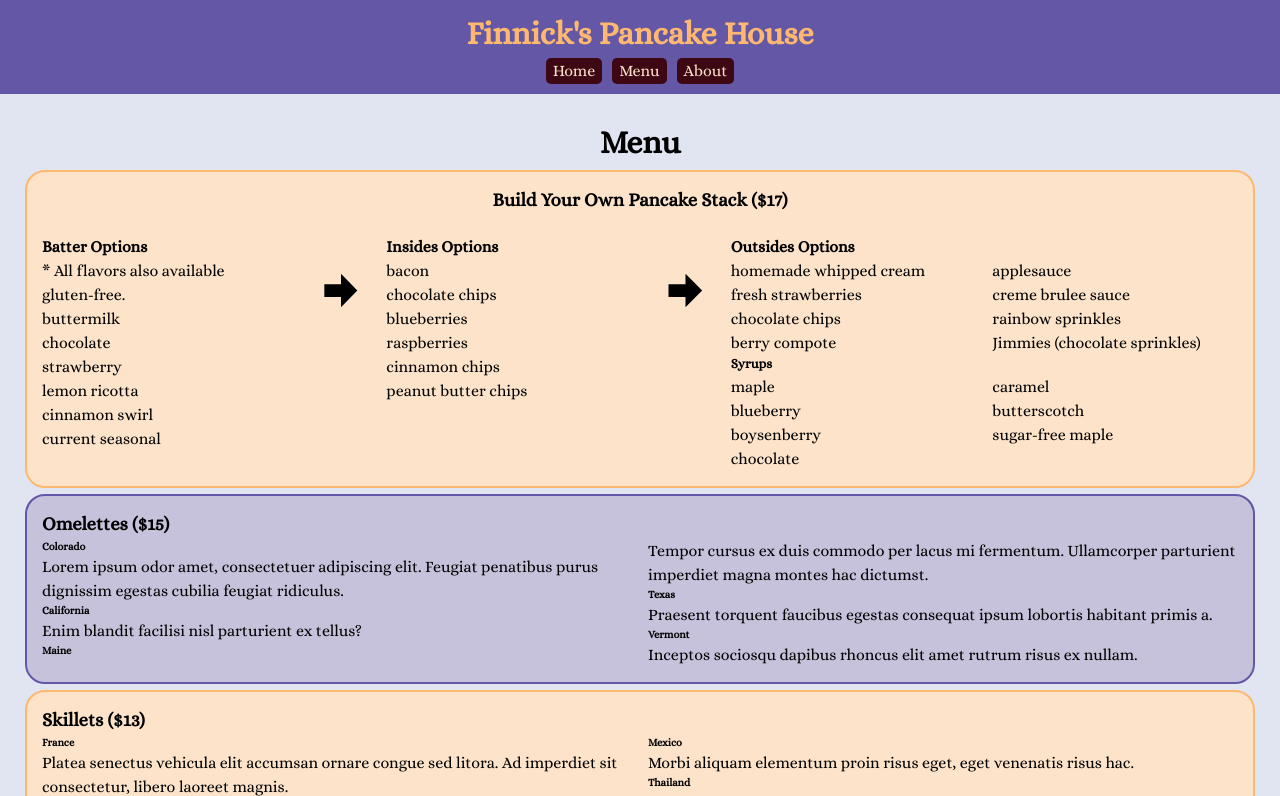
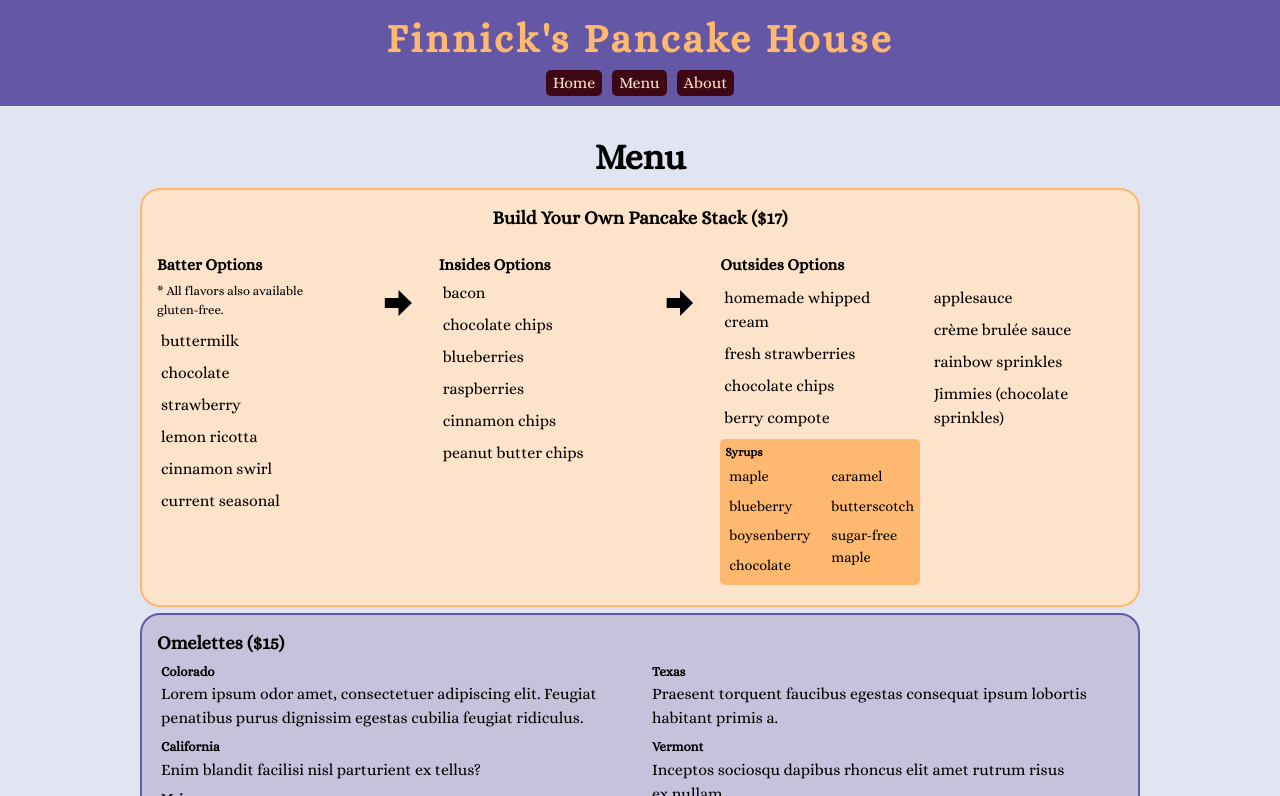
Before and after one commit to Liziloo/odin-restaurant-page, a website built with webpack: page src/template.html in a window 1280 px wide. Both pictures are taken after a click on the button "Menu". Shown: the top 796 px of the page. Built offline with nearby package versions, Linux system fonts and the light colour scheme.

Commit message:
Adjust menu sizing and layout

```diff
--- a/src/menu.js
+++ b/src/menu.js
@@ -2,7 +2,7 @@ import rightArrow from './arrow-right-bold.svg';
 
 const batters = ['buttermilk', 'chocolate', 'strawberry', 'lemon ricotta', 'cinnamon swirl', 'current seasonal'];
 const insides = ['bacon', 'chocolate chips', 'blueberries', 'raspberries', 'cinnamon chips', 'peanut butter chips'];
-const outsides = ['homemade whipped cream', 'fresh strawberries', 'chocolate chips', 'berry compote', 'applesauce', 'creme brulee sauce', 'rainbow sprinkles', 'Jimmies (chocolate sprinkles)'];
+const outsides = ['homemade whipped cream', 'fresh strawberries', 'chocolate chips', 'berry compote', 'applesauce', 'crème brulée sauce', 'rainbow sprinkles', 'Jimmies (chocolate sprinkles)'];
 const syrups = ['maple', 'blueberry', 'boysenberry', 'chocolate', 'caramel', 'butterscotch', 'sugar-free maple'];
 
 const other = [];
@@ -60,7 +60,7 @@ function addItemToSides(item, price) {
     sides.push(newSide);
 };
 
-addItemToSides('One egg', 2);
+addItemToSides('one egg', 2);
 addItemToSides('bacon', 5);
 addItemToSides('sausage', 4);
 addItemToSides('goetta', 4);
@@ -96,6 +96,7 @@ export const menuPage = () => {
     const batterTitle = document.createElement('h4');
     batterTitle.textContent = "Batter Options";
     const glutenOption = document.createElement('p');
+    glutenOption.classList.add('note');
     glutenOption.textContent = "* All flavors also available gluten-free."
     const batterList = document.createElement('ul');
     batters.forEach ((element) => {
@@ -142,6 +143,7 @@ export const menuPage = () => {
         outsidesList.appendChild(outsidesOption);
     });
     const syrupDiv = document.createElement('div');
+    syrupDiv.id = 'syrups';
     const syrupTitle = document.createElement('h5');
     syrupTitle.textContent = 'Syrups';
     const syrupList = document.createElement('ul');
@@ -162,11 +164,13 @@ export const menuPage = () => {
     const omelettesList = document.createElement('ul');
     omelettes.forEach((element) => {
         const omeletteOption = document.createElement('li');
-        const omeletteName = document.createElement('h6');
+        const optionDiv = document.createElement('div');
+        const omeletteName = document.createElement('h5');
         omeletteName.textContent = element.name;
         const omeletteDescription = document.createElement('p');
         omeletteDescription.textContent = element.description;
-        omeletteOption.append(omeletteName, omeletteDescription);
+        optionDiv.append(omeletteName, omeletteDescription);
+        omeletteOption.appendChild(optionDiv);
         omelettesList.appendChild(omeletteOption);
     })
     omeletteDiv.append(omeletteTitle, omelettesList);
@@ -178,11 +182,13 @@ export const menuPage = () => {
     const skilletList = document.createElement('ul');
     skillets.forEach((element) => {
         const skilletOption = document.createElement('li');
-        const skilletName = document.createElement('h6');
+        const optionDiv = document.createElement('div');
+        const skilletName = document.createElement('h5');
         skilletName.textContent = element.name;
         const skilletDescription = document.createElement('p');
         skilletDescription.textContent = element.description;
-        skilletOption.append(skilletName, skilletDescription);
+        optionDiv.append(skilletName, skilletDescription);
+        skilletOption.appendChild(optionDiv);
         skilletList.appendChild(skilletOption);
     });
     skilletDiv.append(skilletTitle, skilletList);
@@ -197,7 +203,7 @@ export const menuPage = () => {
     const otherList = document.createElement('ul');
     other.forEach((element) => {
         const otherOption = document.createElement('li');
-        const otherName = document.createElement('h6');
+        const otherName = document.createElement('h5');
         otherName.innerHTML = `${element.item} <span>${element.price}`;
         const otherDescription = document.createElement('p');
         otherDescription.textContent = element.description;
--- a/src/styles.css
+++ b/src/styles.css
@@ -30,7 +30,8 @@ header {
 #logo {
     color: var(--fawn);
     font-weight: bold;
-    font-size: 2rem;
+    font-size: 2.5rem;
+    letter-spacing: 0.20rem;
 }
 
 nav {
@@ -54,6 +55,10 @@ button {
     background-color: var(--lavender-web);
 }
 
+.note {
+    font-size: 0.8rem;
+}
+
 img {
     width: 100px;
 }
@@ -68,6 +73,21 @@ img {
     display: flex;
     flex-direction: column;
     align-items: center;
+    margin: 5px 0;
+}
+
+h1 {
+    font-size: 2.25rem;
+}
+
+h2 {
+    font-size: 2rem;
+}
+
+li {
+    display: inline-block;
+    width: 100%;
+    margin: 4px;
 }
 
 .step {
@@ -80,13 +100,15 @@ img {
     display: flex;
     justify-content: space-between;
     width: 100vw;
-    padding: 2vh 20px;
+    padding: 2vh 30px;
     background-color: var(--ultra-violet);
     color: var(--fawn);
 }
 
 #menu-page {
     display: grid;
+    grid-template-columns: minmax(min-content, 1000px);
+    justify-content: center;
 }
 
 #menu-title {
@@ -124,9 +146,22 @@ img {
     column-count: 2;
 }
 
+#outsides > *, #insides > *, #batters > * {
+    margin-bottom: 5px;
+}
+
 #omelettes, #more {
     background-color: var(--light-ultra-violet);
     border: 2px solid var(--ultra-violet);
+}
+
+#syrups {
+    background-color: var(--fawn);
+    border-radius: 5px;
+    padding: 5px;
+    width: 40%;
+    font-size: 0.9rem;
+    min-width: 200px;
 }
 
 #skillets {
```
